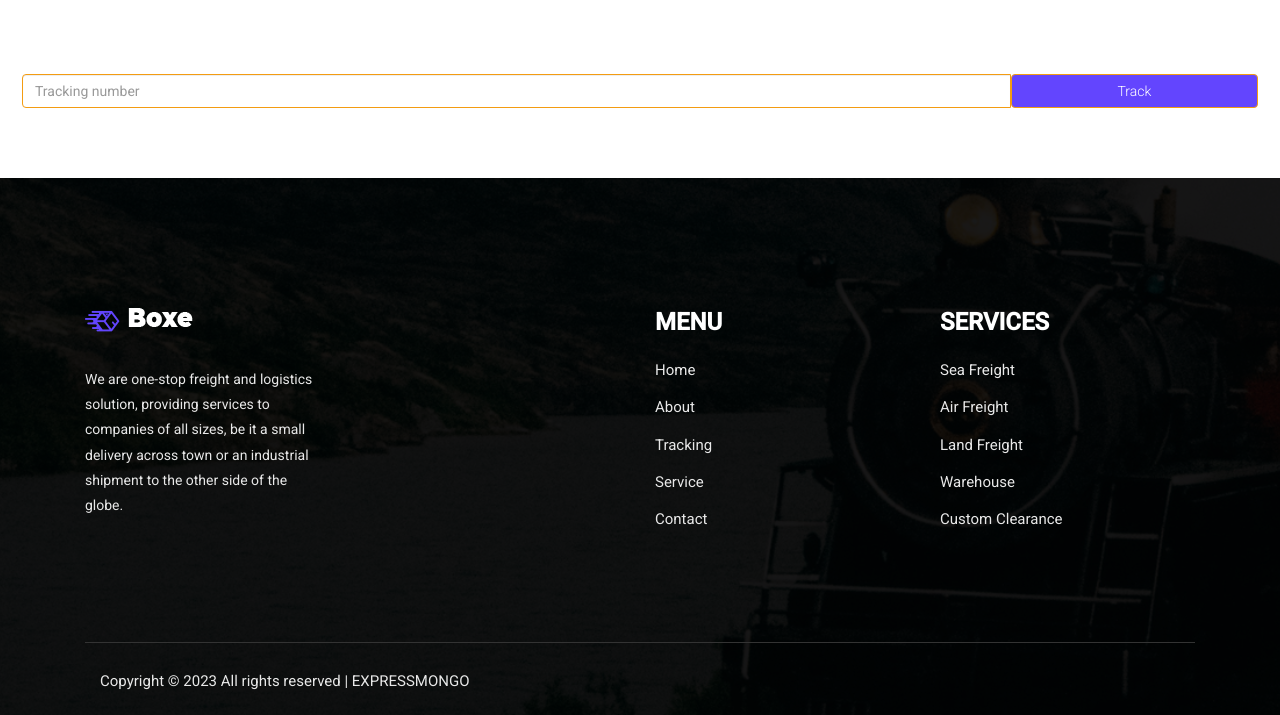
After one commit to TimzonaTimothy/expressmongo, a Django app: page /track/ in a window 1280 px wide. The commit adds this page. Shown: the part 551-1266 px from the top of the page. Run offline with Django 3.2, Linux system fonts and the light colour scheme; parts of the project's set-up code (start-up, migrations or seed data) failed here and were passed over; some libraries are stand-ins or nearby versions; some web fonts are replaced.

Commit message:
search commit

```diff
--- a/couriermanage/templates/box/base.html
+++ b/couriermanage/templates/box/base.html
@@ -43,6 +43,7 @@
           new google.translate.TranslateElement({pageLanguage: 'en'}, 'google_translate_element_id');
           }
   </script>
+
   </head>
   <body>
     <header class="main_menu home_menu">
--- /dev/null
+++ b/couriermanage/templates/box/tracking.html
@@ -0,0 +1,38 @@
+{% extends 'box/base.html' %}
+{% load static %}
+{% block content %}
+
+
+
+<section class="breadcrumb breadcrumb_bg">
+    <div class="container">
+      <div class="row">
+        <div class="col-lg-12">
+          <div class="breadcrumb_iner text-center">
+            <div class="breadcrumb_iner_item">
+              <h2>Tracking</h2>
+            </div>
+          </div>
+        </div>
+      </div>
+    </div>
+  </section>
+<br><br><br>
+<center>
+    <form  action="{% url 'search' %}" class="search" method="GET" style="padding-top: 5px;">
+    <div class="">
+        <div class="input-group" style="display: flex;padding: 10px 22px; width: 100%;">
+            <input style="border-color: #f39c12; width: 80%;" type="text" class="form-control" name="q" value="{{ request.GET.q }}" placeholder="Tracking number" required>
+
+
+              <button id="bt" class="btn btn-primary" style="width: 20%;border-color: #f39c12;background-color:#6345fe ;;" type="submit">
+                <span class="txt" style="color:white;font-weight: lighter;">Track</span>
+              </button>
+
+        </div>
+    </div>
+</form>
+</center>
+
+  <br><br><br>
+{% endblock %}
```
